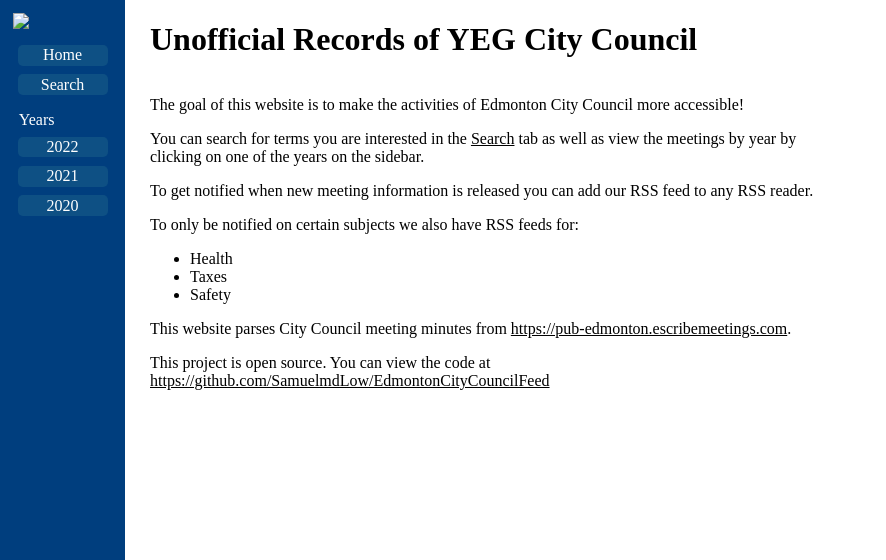
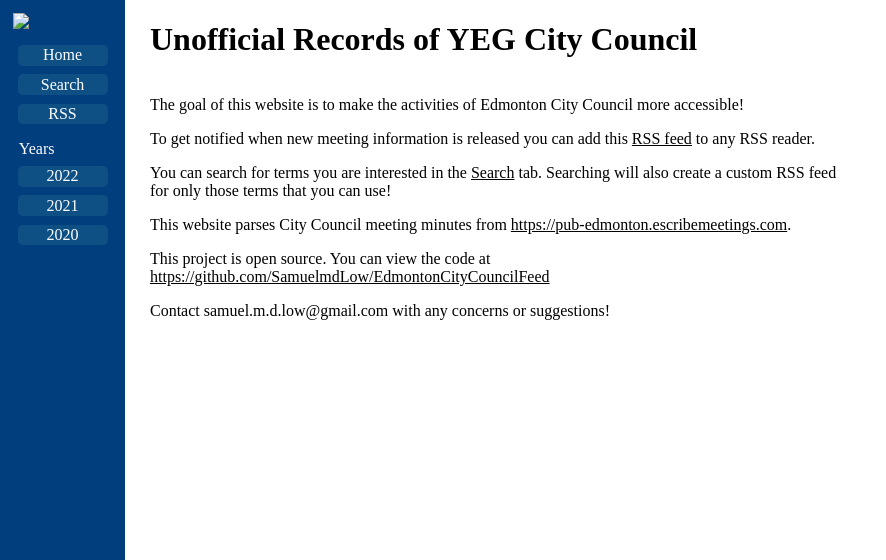
Before and after one commit to SamuelmdLow/EdmontonCityCouncilFeed, a Flask app: page / in a window 1280 px wide. Shown: the top 560 px of the page, without its empty margins (0-886 px from the left). Run offline with Flask 2, Linux system fonts and the light colour scheme; data comes from the database, SQL or seed files in the repository; both versions use the stored data as it was before the commit.

Commit message:
Created RSS feeds!!!

```diff
--- a/getInfo.py
+++ b/getInfo.py
@@ -286,8 +286,8 @@ class motion():
         self.movedBy = data[0]
         self.secondedBy = data[1]
         self.desc = data[2]
-        self.inFavour = cur.execute("select people from groups where ID = ?", [data[3],])
-        self.opposed = cur.execute("select people from groups where ID = ?", [data[4],])
+        self.inFavour = cur.execute("select people from groups where ID = ?", [data[3], ]).fetchone()[0]
+        self.opposed = cur.execute("select people from groups where ID = ?", [data[4], ]).fetchone()[0]
         self.result = data[5]
         if data[6] == 1:
             self.status = True
@@ -322,7 +322,7 @@ class motion():
                 if "In Favour" in votes[0][0]:
                     self.inFavour = cleanText(votes[0][1])
                 elif "Opposed" in votes[0][0]:
-                    self.inFavour = cleanText(votes[0][1])
+                    self.opposed = cleanText(votes[0][1])
                 votes.pop(0)
 
         if "MotionResult" in info:
@@ -552,8 +552,8 @@ def getMeetings(startDate, endDate):
 def getAllMeetings():
     date = datetime.datetime.now()
 
-    year = 2005
-    while year < int(date.strftime("%Y")):
+    year = 2020
+    while year < int(date.strftime("%Y")) + 1:
         print(year)
         newMeetings = getMeetings(str(year)+"-01-01", str(year+1)+"-01-01")
         print(len(newMeetings))
@@ -588,7 +588,7 @@ def getAllYears():
 
     return years
 
-def searchForTerm(term):
+def searchForTerm(terms):
     global con, cur
 
     meetings = []
@@ -601,28 +601,30 @@ def searchForTerm(term):
 
         motions = []
         for rawMotion in rawMotions:
-            if term.lower() in rawMotion[2].lower():
-                newMotion = motion()
-                newMotion.createFromDatabase(rawMotion)
-                motions.append(newMotion)
-
-
-
+            for term in terms:
+                if term.lower() in rawMotion[2].lower():
+                    newMotion = motion()
+                    newMotion.createFromDatabase(rawMotion)
+                    motions.append(newMotion)
+                    break
 
         agendas = []
         for rawItem in rawAgendas:
-            if term.lower() in rawItem[1].lower():
-                attachmentID = rawItem[2]
-                agendaAttachments = cur.execute("select name, link from attachments where meetingID=? and attachmentID=?", [rawMeeting[1] + "A", attachmentID]).fetchall()
-                agendas.append([rawItem[1], agendaAttachments])
+            for term in terms:
+                if term.lower() in rawItem[1].lower():
+                    attachmentID = rawItem[2]
+                    agendaAttachments = cur.execute("select name, link from attachments where meetingID=? and attachmentID=?", [rawMeeting[1] + "A", attachmentID]).fetchall()
+                    agendas.append([rawItem[1], agendaAttachments])
+                    break
 
         bylaws = []
         for rawBylaw in rawBylaws:
-            if term.lower() in rawBylaw[2].lower():
-                attachmentID = rawBylaw[3]
-                bylawAttachments = cur.execute("select name, link from attachments where meetingID=? and attachmentID=?", [rawMeeting[1] + "B", attachmentID]).fetchall()
-                bylaws.append([rawBylaw[1], rawBylaw[2], bylawAttachments])
-
+            for term in terms:
+                if term.lower() in rawBylaw[2].lower():
+                    attachmentID = rawBylaw[3]
+                    bylawAttachments = cur.execute("select name, link from attachments where meetingID=? and attachmentID=?", [rawMeeting[1] + "B", attachmentID]).fetchall()
+                    bylaws.append([rawBylaw[1], rawBylaw[2], bylawAttachments])
+                    break
 
         if len(motions) > 0 or len(agendas) > 0 or len(bylaws) > 0:
             newMeeting = Meeting()
@@ -652,6 +654,52 @@ def retrieveMeetingsFromDatabase(year):
 
     return meetings
 
+def arrangeRss(meetings):
+    items = ""
+    for meeting in meetings:
+        description = ""
+
+        if len(meeting.agenda) > 0:
+            description += "<h3>Agenda</h3>"
+            for item in meeting.agenda:
+                description += item[0]
+                if len(item[1]) > 0:
+                    description += "<ul>"
+                    for attachment in item[1]:
+                        description += '<li class="attachment"><a href="https://pub-edmonton.escribemeetings.com/' + attachment[1]+ '" target="_blank">' + attachment[0] + '</a></li>'
+                    description += "</ul>"
+
+        if len(meeting.bylaws) > 0:
+            description += "<h3>Bylaws</h3>"
+            description += "<table>"
+            for bylaw in meeting.bylaws:
+                description += "<tr><td>" + bylaw[0] + "</td><td>" + bylaw[1]
+                if len(bylaw[2]) > 0:
+                    description += "<ul>"
+                    for attachment in bylaw[2]:
+                        description += '<li class="attachment"><a href="https://pub-edmonton.escribemeetings.com/' + attachment[1]+ '" target="_blank">' + attachment[0] + '</a></li>'
+                    description += "</ul>"
+                description += "</td>"
+            description += "</table>"
+
+        if len(meeting.motions) > 0:
+            description += "<h3>Motions</h3><ul>"
+
+            for motion in meeting.motions:
+                description += "<li><p>" + motion.result + "</p><ul><li>In Favour:" + motion.inFavour + "</li><li>Opposed:" + motion.opposed + "</li></ul><p>" + motion.desc + "</p></li>"
+            description += "</ul>"
+
+
+        items += '''<item>
+        <title><![CDATA[''' + meeting.name + ''']]></title>
+        <link><![CDATA[''' + meeting.url + ''']]></link>
+        <pubDate><![CDATA[''' + meeting.date + ''']]></pubDate>
+
+        <description><![CDATA[''' + description + ''']]></description>
+        </item>'''
+
+    return items
+
 if FIRST_RUN == True:
     resetDatabase()
     getAllMeetings()
--- a/main.py
+++ b/main.py
@@ -1,4 +1,4 @@
-from flask import Flask, render_template
+from flask import Flask, Response, render_template
 from getInfo import *
 
 app = Flask(__name__)
@@ -13,18 +13,57 @@ def year(year):
     meetings = retrieveMeetingsFromDatabase(int(year))
     years = getAllYears()
     print(years)
-    return render_template("meetings.html", meetings=meetings, title=year, years=years)
+    return render_template("meetings.html", meetings=meetings, title=year, years=years, rss="all")
 
 @app.route("/search")
 def search():
     years = getAllYears()
     return render_template("search.html", years=years)
 
-@app.route("/search/<term>")
-def retrieve(term):
-    meetings = searchForTerm(term)
+@app.route("/search/<strterms>")
+def retrieve(strterms):
+    terms = strterms.split(",")
+    meetings = searchForTerm(terms)
     years = getAllYears()
-    return render_template("meetings.html", meetings=meetings, title=term, years=years)
+    return render_template("meetings.html", meetings=meetings, title="Terms: " + strterms, years=years, rss=strterms)
+
+@app.route("/rss/all")
+def allRss():
+    meetings = getMonthMeetings()[0:10]
+    items = arrangeRss(meetings)
+
+    xml = '''
+    <rss version = "2.0">
+    <channel>
+    <title> Unofficial Records of YEG City Council | All</title>
+    <link> url </link>
+    <description>Parses contents of Edmonton City Council Meeting Minutes found here: https://pub-edmonton.escribemeetings.com.</description>
+    ''' + items + '''
+    </channel>
+    </rss>
+    '''
+
+    return Response(xml, mimetype='text/xml')
+
+@app.route("/rss/<strterm>")
+def customRss(strterm):
+    terms = strterm.split(",")
+    meetings = searchForTerm(terms)[0:10]
+
+    items = arrangeRss(meetings)
+
+    xml = '''
+    <rss version = "2.0">
+    <channel>
+    <title> Unofficial Records of YEG City Council | ''' + strterm + '''</title>
+    <link> url </link>
+    <description>Parses contents of Edmonton City Council Meeting Minutes found here: https://pub-edmonton.escribemeetings.com. This is a custom feed which only includes meetings with mention of these terms: '''+ strterm + '''</description>
+    ''' + items + '''
+    </channel>
+    </rss>
+    '''
+
+    return Response(xml, mimetype='text/xml')
 
 if __name__ == "__main__":
    app.run(debug=True)
--- a/static/search.js
+++ b/static/search.js
@@ -1,5 +1,6 @@
 function search()
 {
     term = document.getElementById("input").value;
+    term = term.replace(".", "");
     window.location.href = "/search/" + term;
 }
--- a/templates/home.html
+++ b/templates/home.html
@@ -12,19 +12,13 @@
 
     <p>The goal of this website is to make the activities of Edmonton City Council more accessible!</p>
 
-    <p>You can search for terms you are interested in the <a href="/search">Search</a> tab as well as view the meetings by year by clicking on one of the years on the sidebar.</p>
+    <p>To get notified when new meeting information is released you can add this <a href="/rss/all">RSS feed</a> to any RSS reader.</p>
 
-    <p>To get notified when new meeting information is released you can add our RSS feed to any RSS reader.</p>
-
-    <p>To only be notified on certain subjects we also have RSS feeds for:</p>
-
-    <ul style="margin: 0;">
-        <li>Health</li>
-        <li>Taxes</li>
-        <li>Safety</li>
-    </ul>
+    <p>You can search for terms you are interested in the <a href="/search">Search</a> tab.
+        Searching will also create a custom RSS feed for only those terms that you can use!
+    </p>
 
     <p>This website parses City Council meeting minutes from <a href="https://pub-edmonton.escribemeetings.com">https://pub-edmonton.escribemeetings.com</a>.</p>
     <p>This project is open source. You can view the code at <a href="https://github.com/SamuelmdLow/EdmontonCityCouncilFeed">https://github.com/SamuelmdLow/EdmontonCityCouncilFeed</a></p>
-
+    <p>Contact samuel.m.d.low@gmail.com with any concerns or suggestions!</p>
 {% endblock %}
--- a/templates/layout.html
+++ b/templates/layout.html
@@ -12,6 +12,7 @@
     <img src="https://www.edmonton.ca/themes/coe_edmontonca/favicon.ico" width="80%" style="margin: 10%;">
     <a class="sidebar-button" href="/">Home</a>
     <a class="sidebar-button" href="/search">Search</a>
+    <a class="sidebar-button" href="/rss/all">RSS</a>
     <p style="margin-left: 15%; color: white; margin-block-end: 0.5em;">Years</p>
     {% for itemYear in years %}
         <a class="sidebar-button" href="/year/{{itemYear}}">{{itemYear}}</a>
--- a/templates/meetings.html
+++ b/templates/meetings.html
@@ -13,6 +13,8 @@
 {% block content %}
 
 <p>Due to inconsistencies in the source, sometimes information will not be retrieved correctly.</p>
+
+<p>Rss feed: <a href="/rss/{{rss}}"><span><img height="15px" src="https://upload.wikimedia.org/wikipedia/commons/thumb/4/46/Generic_Feed-icon.svg/512px-Generic_Feed-icon.svg.png?20120905025810"></span></a></p>
 
 {% for meeting in meetings %}
     <meeting>
@@ -68,6 +70,10 @@
             {% for motion in meeting.motions %}
                 <img class="expandButton" onclick="toggle(this);" src="https://upload.wikimedia.org/wikipedia/commons/2/2f/VisualEditor_-_Icon_-_Expand.svg"><motion class="hoverable indent">
                 <strong>{{motion.result}}: </strong>
+                <img class="expandButton" onclick="toggle(this);" src="https://upload.wikimedia.org/wikipedia/commons/3/32/VisualEditor_-_Icon_-_Collapse.svg"><div class="indent hidden">
+                    <p><strong>In Favour:</strong> {{motion.inFavour}}</p>
+                    <p><strong>Opposed:</strong> {{motion.opposed}}</p>
+                </div>
                 <motionDesc>{{motion.desc|safe}}</motionDesc>
                 </motion>
             {% endfor %}
--- a/templates/search.html
+++ b/templates/search.html
@@ -11,6 +11,8 @@
 {% endblock %}
 
 {% block content %}
+    <p>Separate terms with comma. Example: "school,students,teachers"</p>
+
     <input type="text" id="input">
     <input type="submit" id="submit" onclick="search()">
 {% endblock %}
```
Also changed, not shown: database.db (deleted).
